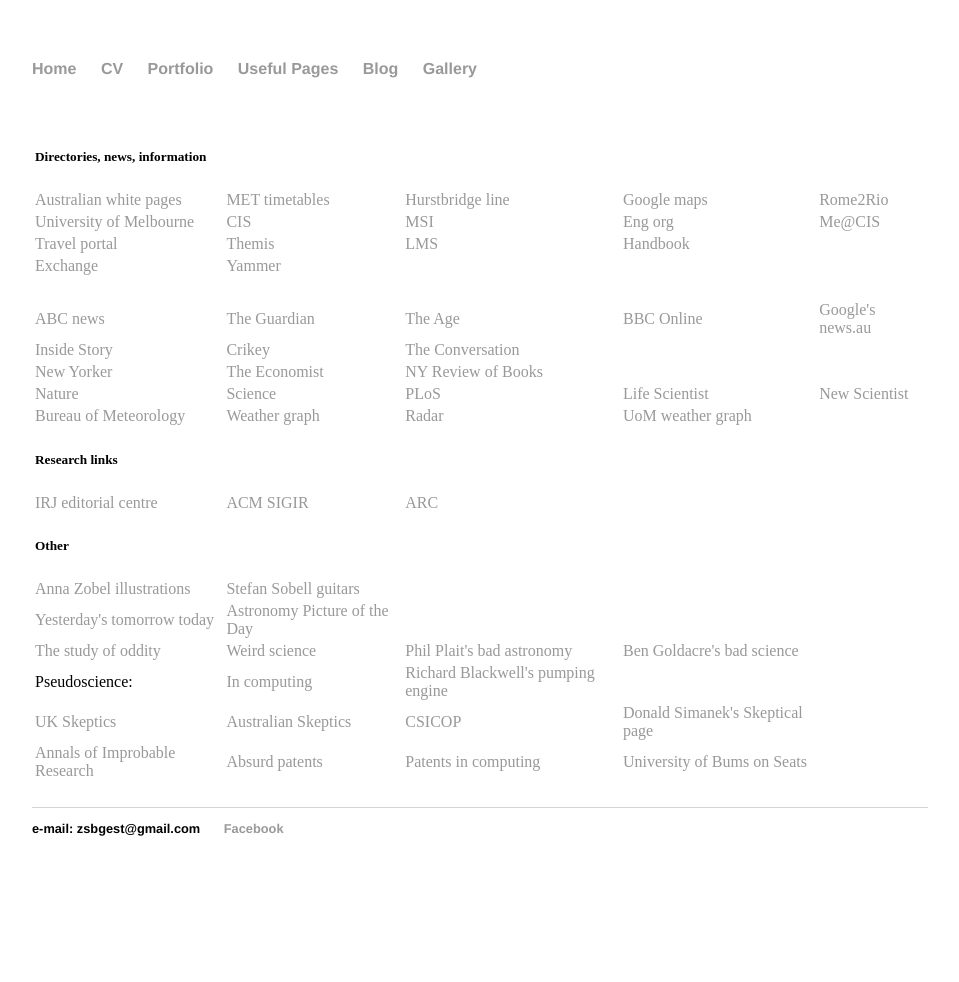
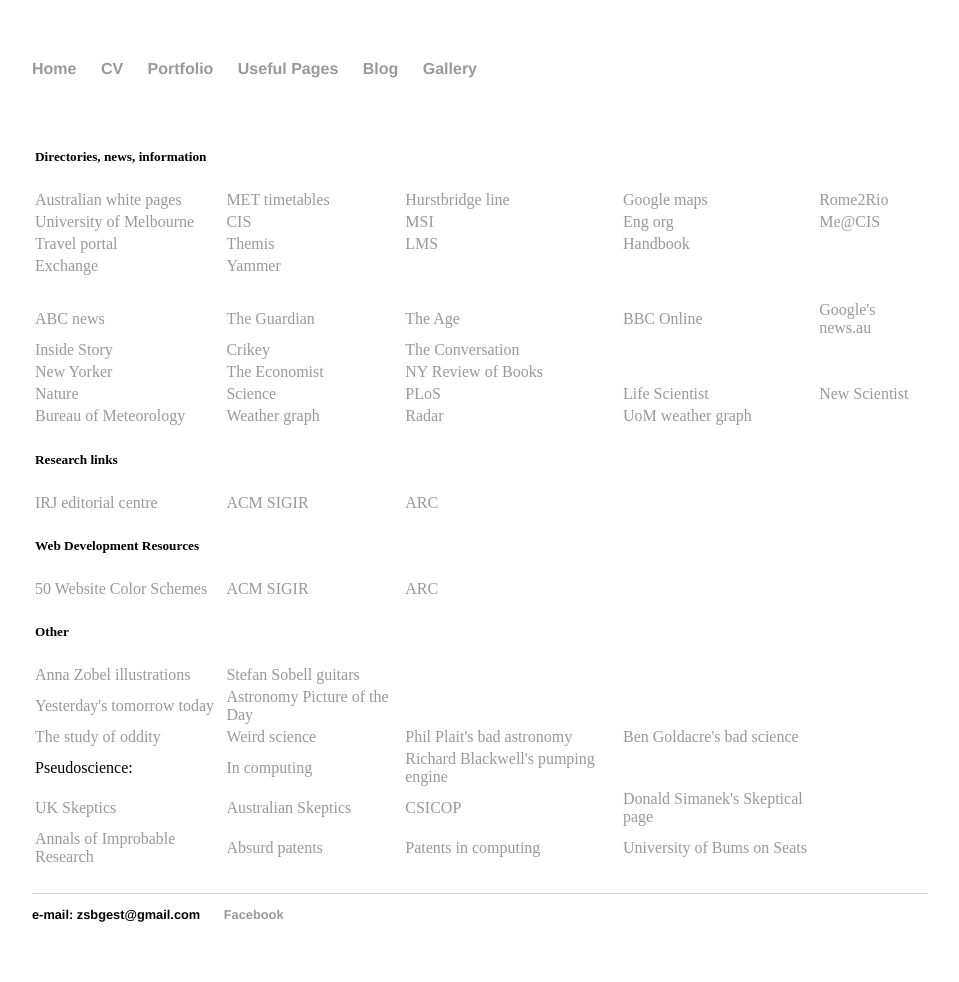
Before and after one commit to Zsbgest/Zsbgest.github.io, a Jekyll site: the page built from Useful Pages.html, in a window 1280 px wide. Shown: the whole page, without its empty margins (160-1119 px from the left). Built offline with Jekyll 4.4.1, drawn with Linux system fonts in a browser that asks for light colours; before the commit the page ends 900 px from its top, so only the background shows below that.

Commit message:
Update Useful Pages.html

```diff
--- a/Useful Pages.html
+++ b/Useful Pages.html
@@ -70,6 +70,13 @@
 <td> <A HREF="http://www.acm.org/sigir/" target="_blank">ACM SIGIR</A>
 <td> <A HREF="http://www.arc.gov.au/" target="_blank">ARC</A>
 
+<tr> <td> <h5>Web Development Resources</h5>
+
+<tr>
+<td> <A HREF="https://www.canva.com/learn/website-color-schemes/">50 Website Color Schemes</A>
+<td> <A HREF="http://www.acm.org/sigir/" target="_blank">ACM SIGIR</A>
+<td> <A HREF="http://www.arc.gov.au/" target="_blank">ARC</A>
+
 
 
 <tr> <td> <h5>Other</h5>
```
